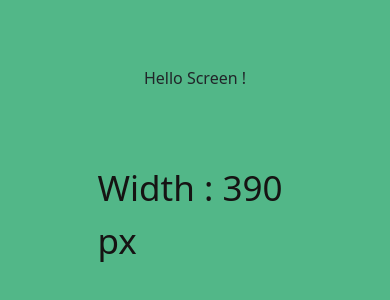
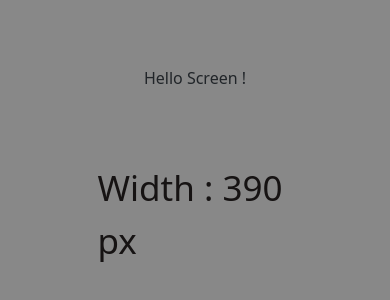
Before and after one commit to patwarv/Follow-Alongs, a plain HTML site: page FollowAlongs/MediaQueries/public/index.html in a window 390 px wide. Shown: the part 344-644 px from the top of the page. Drawn offline with nearby package versions, Linux system fonts and the light colour scheme; some packages are replaced by stand-ins of ours.

Commit message:
good to go

```diff
--- a/FollowAlongs/MediaQueries/public/styles/main.css
+++ b/FollowAlongs/MediaQueries/public/styles/main.css
@@ -51,6 +51,6 @@ body{
 
 @media screen and (max-width: 500px){
     .container{
-        background-color: #52b788;
+        background-color: #888;
     }
 }
```
